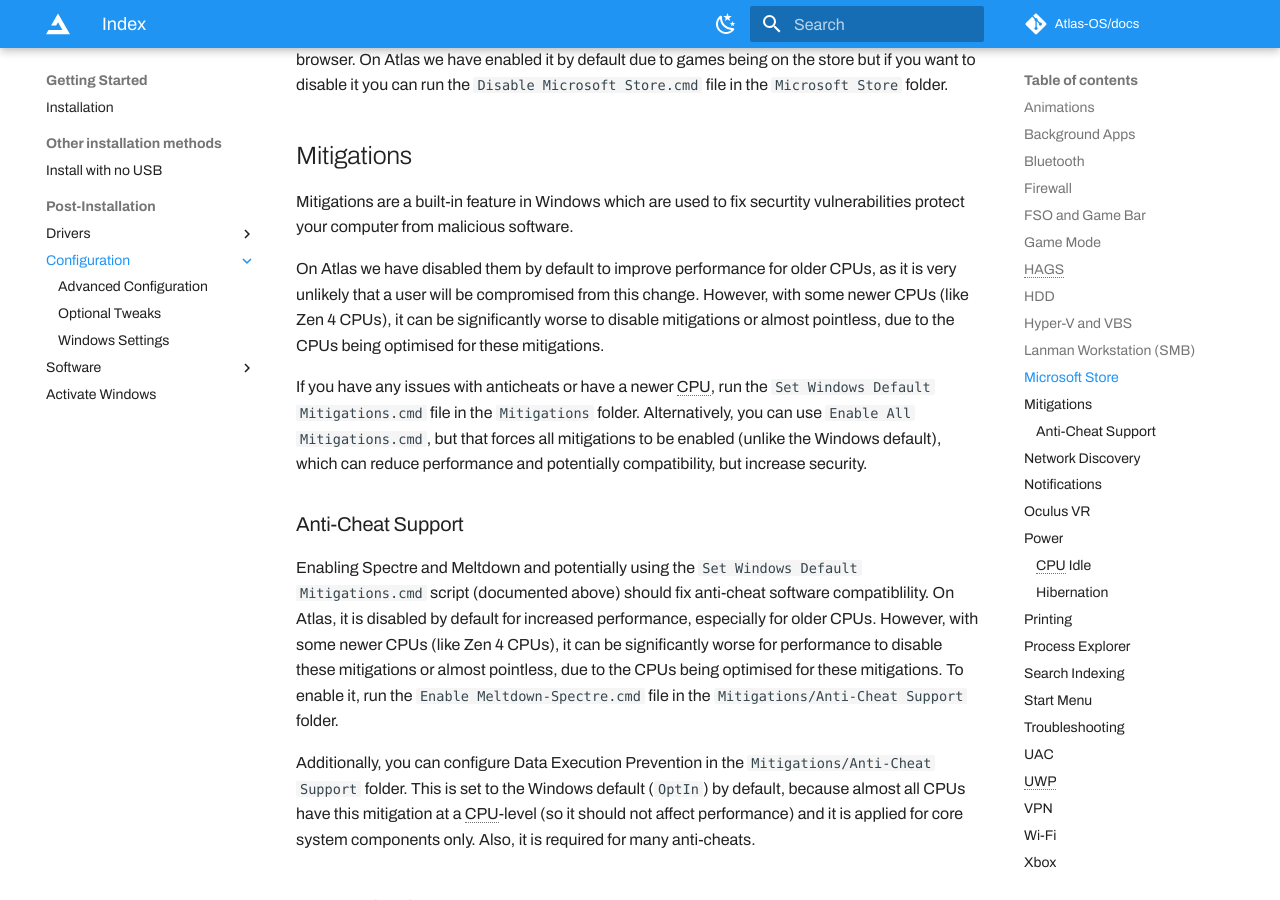
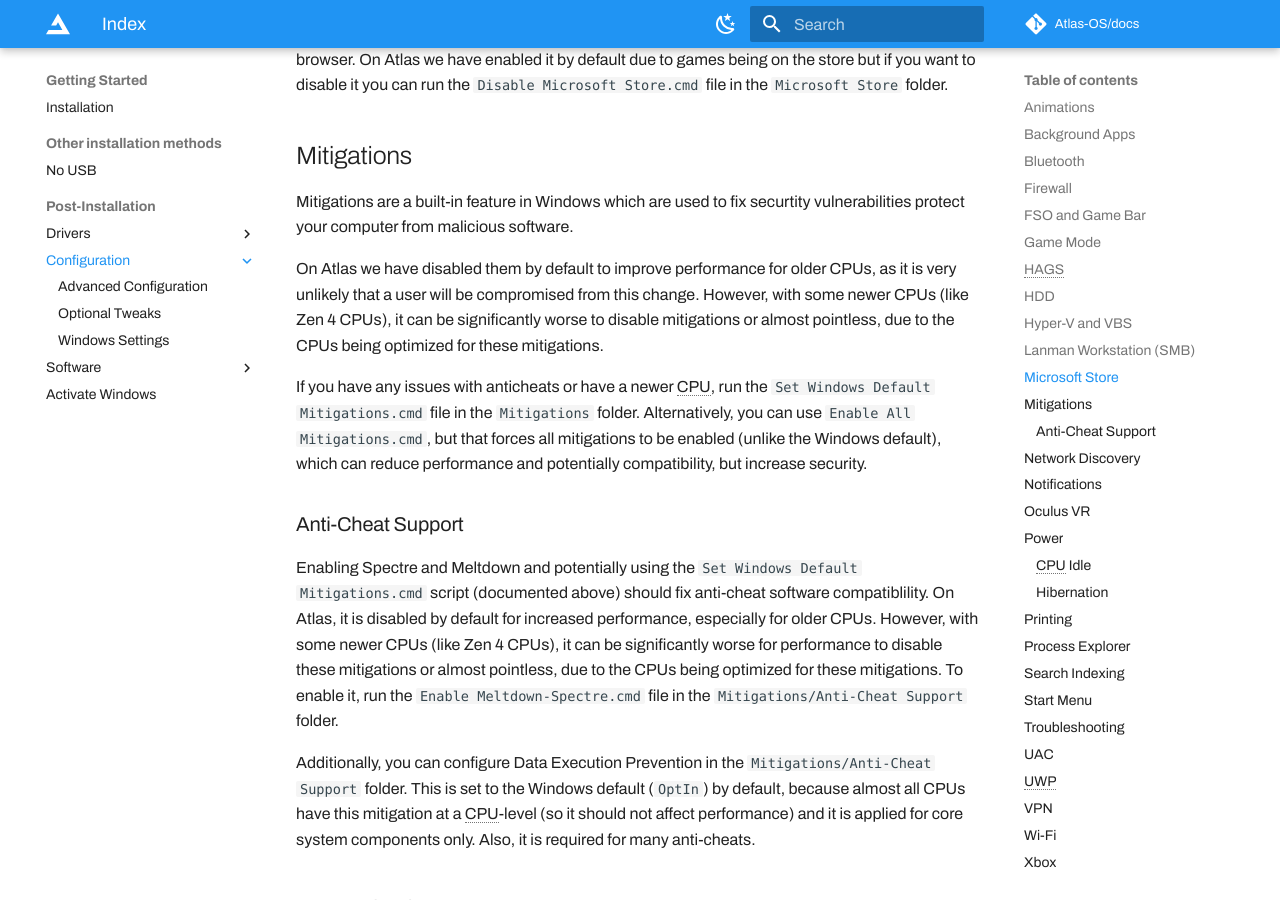
Before and after one commit to Atlas-OS/docs, an MkDocs documentation site: the page built from docs/Getting started/Post-Installation/Configuration/index.md, in a window 1280 px wide and 900 px high, scrolled down 2691 px. Built offline with MkDocs 1.6.1 and Material for MkDocs 9.7.7, drawn with Linux system fonts in a browser that asks for light colours; some web fonts are replaced; plug-ins that fetch from the network failed and are left out; comment, search, counter and statistics services are not loaded.

Commit message:
Fix No USB section. (#34)
* Optimised -> optimized

Reason: Consistency, since optimized was used before in the documentation. And optimized is the more used variation of the word.

* Fix No USB link.

```diff
--- a/docs/Getting started/Post-Installation/Configuration/index.md
+++ b/docs/Getting started/Post-Installation/Configuration/index.md
@@ -67,13 +67,13 @@ Microsoft Store is a built-in feature on Windows which is used to download apps
 
 Mitigations are a built-in feature in Windows which are used to fix securtity vulnerabilities protect your computer from malicious software.
 
-On Atlas we have disabled them by default to improve performance for older CPUs, as it is very unlikely that a user will be compromised from this change. However, with some newer CPUs (like Zen 4 CPUs), it can be significantly worse to disable mitigations or almost pointless, due to the CPUs being optimised for these mitigations.
+On Atlas we have disabled them by default to improve performance for older CPUs, as it is very unlikely that a user will be compromised from this change. However, with some newer CPUs (like Zen 4 CPUs), it can be significantly worse to disable mitigations or almost pointless, due to the CPUs being optimized for these mitigations.
 
 If you have any issues with anticheats or have a newer CPU, run the `Set Windows Default Mitigations.cmd` file in the `Mitigations` folder. Alternatively, you can use `Enable All Mitigations.cmd`, but that forces all mitigations to be enabled (unlike the Windows default), which can reduce performance and potentially compatibility, but increase security.
 
 ### Anti-Cheat Support
 
-Enabling Spectre and Meltdown and potentially using the `Set Windows Default Mitigations.cmd` script (documented above) should fix anti-cheat software compatiblility. On Atlas, it is disabled by default for increased performance, especially for older CPUs. However, with some newer CPUs (like Zen 4 CPUs), it can be significantly worse for performance to disable these mitigations or almost pointless, due to the CPUs being optimised for these mitigations. To enable it, run the `Enable Meltdown-Spectre.cmd` file in the `Mitigations/Anti-Cheat Support` folder.
+Enabling Spectre and Meltdown and potentially using the `Set Windows Default Mitigations.cmd` script (documented above) should fix anti-cheat software compatiblility. On Atlas, it is disabled by default for increased performance, especially for older CPUs. However, with some newer CPUs (like Zen 4 CPUs), it can be significantly worse for performance to disable these mitigations or almost pointless, due to the CPUs being optimized for these mitigations. To enable it, run the `Enable Meltdown-Spectre.cmd` file in the `Mitigations/Anti-Cheat Support` folder.
 
 Additionally, you can configure Data Execution Prevention in the `Mitigations/Anti-Cheat Support` folder. This is set to the Windows default (`OptIn`) by default, because almost all CPUs have this mitigation at a CPU-level (so it should not affect performance) and it is applied for core system components only. Also, it is required for many anti-cheats.
 
--- a/mkdocs.yml
+++ b/mkdocs.yml
@@ -147,7 +147,7 @@ nav:
   - Getting Started:
     - Installation: Getting started/Installation.md
     - Other installation methods:
-      - Install with no USB: Getting started/Other installation methods/Install with no USB.md
+      - No USB: Getting started/Other installation methods/No USB.md
     - Post-Installation:
       - Drivers:
         - Index: Getting started/Post-Installation/Drivers/index.md
```
